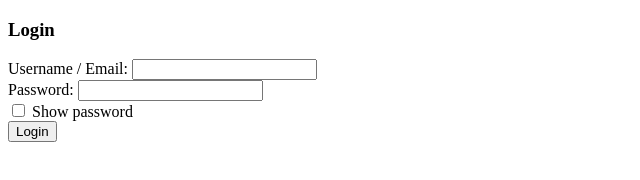
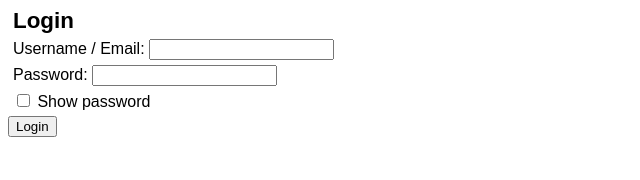
Before and after one commit to tang0226/software-engineering-assignment-2, a website: page src/public/pages/login.html in a window 1280 px wide. Shown: the whole page, without its empty margins (0-640 px from the left). Drawn offline with Linux system fonts and the light colour scheme.

Commit message:
Add styling

```diff
--- /dev/null
+++ b/src/public/css/global.css
@@ -0,0 +1,10 @@
+div, a {
+  font-family: Arial, Helvetica, Verdana, sans-serif;
+  margin: 5px;
+  font-size: 1.0rem;
+}
+
+.header {
+  font-size: 1.4rem;
+  font-weight: bold;
+}
--- a/src/pages/login.html
+++ b/src/public/pages/login.html
@@ -2,9 +2,10 @@
 <html>
   <head>
     <title>Login page</title>
+    <link rel="stylesheet" href="../css/global.css" />
   </head>
   <body>
-    <h3>Login</h3>
+    <div class="header">Login</div>
     <div id="login-message" style="color: red"></div>
     <form id="login-form">
       <div>
```
Also changed, not shown: src/index.js (+7 -3 lines), src/public/pages/dashboard.html (renamed from src/pages/dashboard.html, +1 -0 lines), src/public/pages/index.html (renamed from src/pages/index.html, +1 -0 lines).
